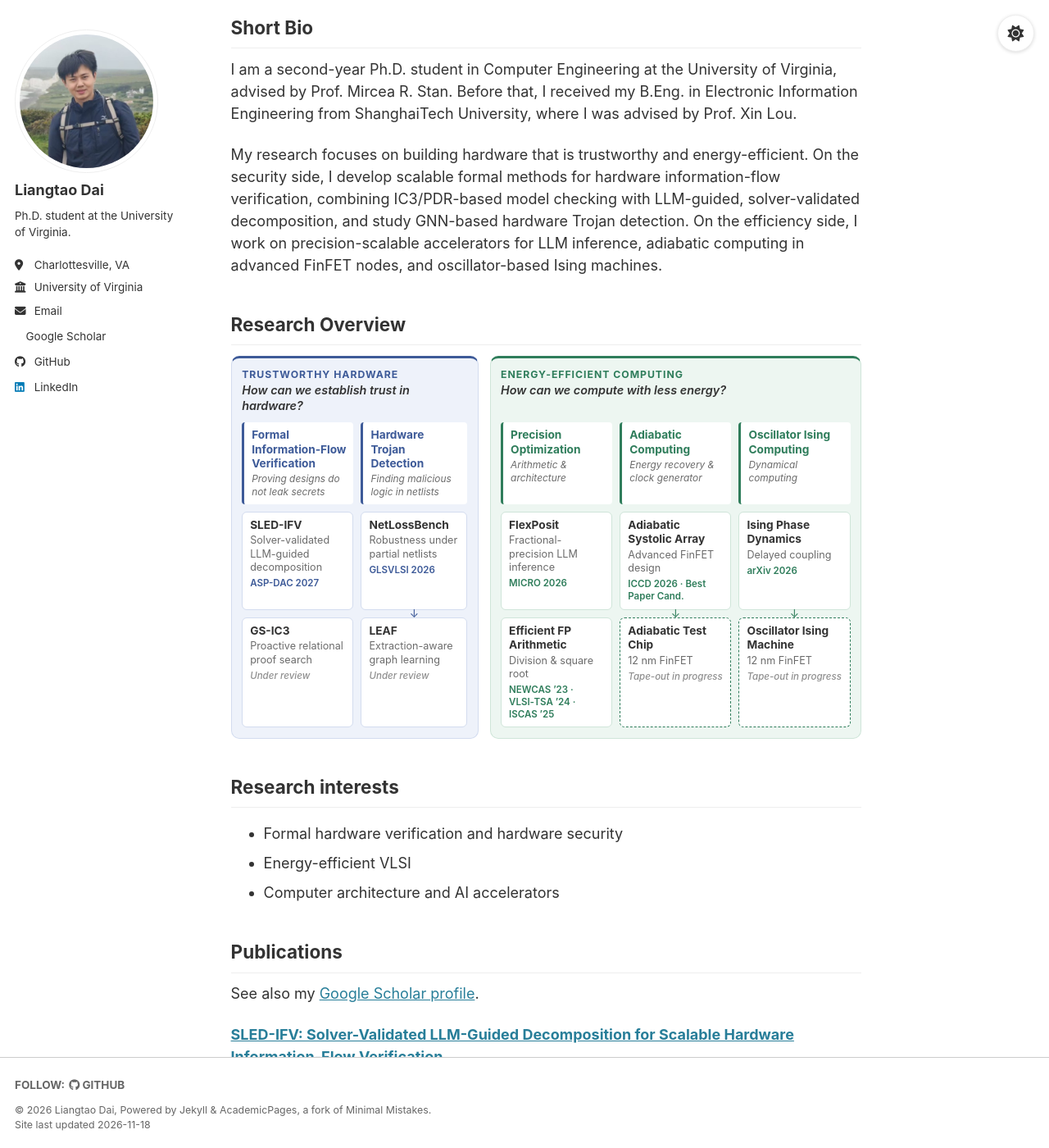
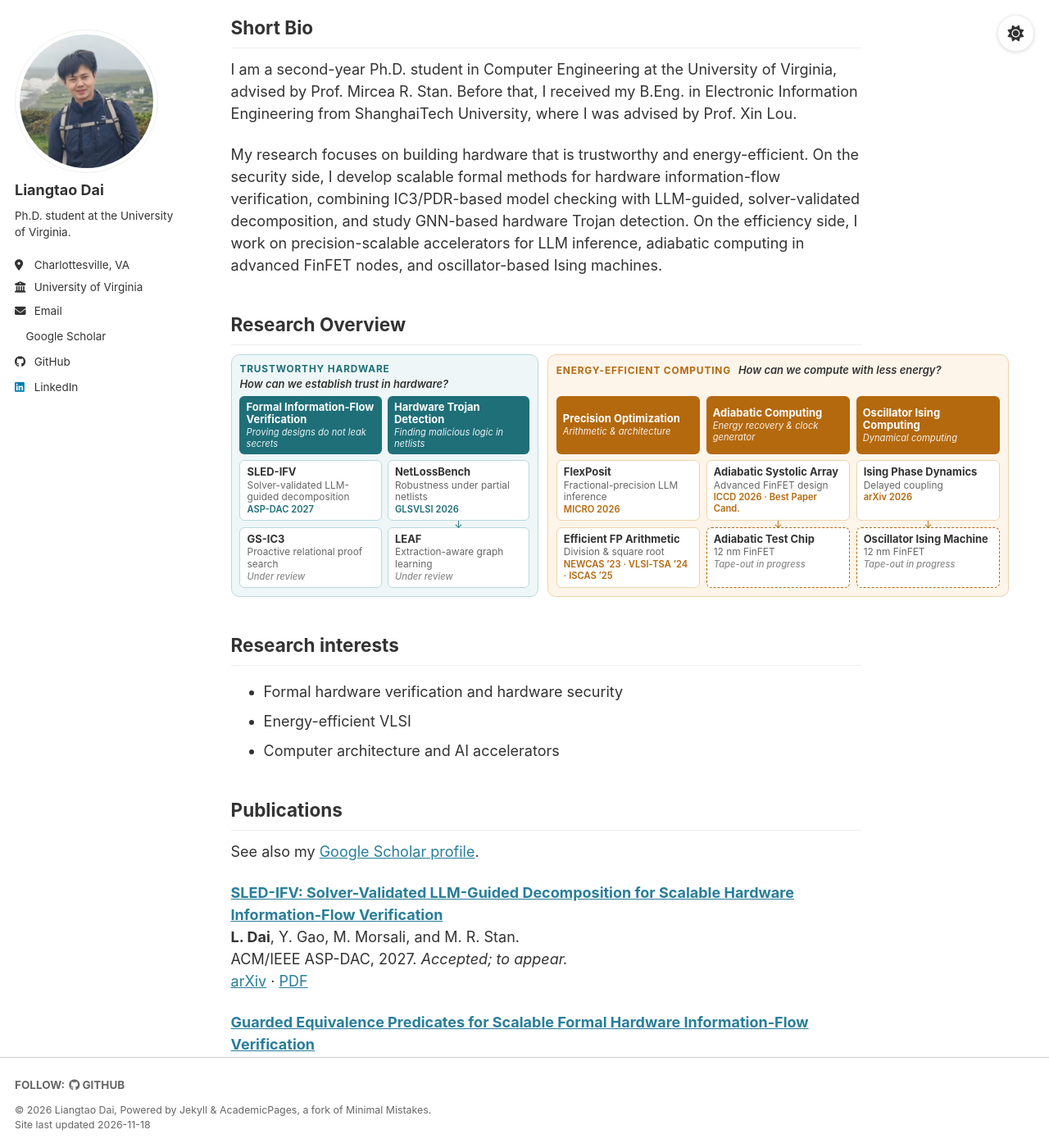
Before and after one commit to DDDDDlt/liangtaodai.github.io, a Jekyll site: the page built from _pages/about.md, in a window 1280 px wide and 1400 px high. Shown: the whole window at 82% size. Built offline with Jekyll 4.4.1, drawn with Linux system fonts in a browser that asks for light colours; a style sheet for code colours, icons or effects is not loaded.

Commit message:
Research map: restore teal/orange palette, wider and shorter layout
Co-Authored-By: Claude Opus 5.5 <noreply@anthropic.com>
Claude-Session: https://claude.ai/code/session_01DYLYe9C6TX8cesK9o1eyX8

```diff
--- a/assets/css/personal.css
+++ b/assets/css/personal.css
@@ -73,60 +73,63 @@ body { padding-top: 0; }
    Two areas side by side; each research theme is one column.
    ========================================================================== */
 .rmap {
-  --rm-trust: #3d5a98;  --rm-trust-tint: #eef2fa;  --rm-trust-line: #d3dcef;
-  --rm-energy: #2f7d5b; --rm-energy-tint: #edf6f1; --rm-energy-line: #cfe5d9;
-  --rm-card: #fff; --rm-muted: #6b6b6b; --rm-wip: #8f8f8f;
-  display: grid; grid-template-columns: 2fr 3fr; gap: 0.75rem;
-  margin: 1em 0 1.4em; font-size: 0.7rem; line-height: 1.3;
+  --rm-trust: #1f6f78;  --rm-trust-bg: #eef6f7;  --rm-trust-line: #b9d9dc;
+  --rm-energy: #b4690e; --rm-energy-bg: #fdf5ea; --rm-energy-line: #ecd3ae;
+  --rm-card: #fff; --rm-muted: #666; --rm-wip: #8a8a8a; --rm-on-theme: #fff;
+  display: grid; grid-template-columns: 2fr 3fr; gap: 0.6rem;
+  margin: 0.8em 0 1.2em; font-size: 0.66rem; line-height: 1.25;
 }
 :root[data-theme="dark"] .rmap {
-  --rm-trust: #8fa8e0;  --rm-trust-tint: #1a2030;  --rm-trust-line: #2c3650;
-  --rm-energy: #7cc7a2; --rm-energy-tint: #16231d; --rm-energy-line: #284034;
-  --rm-card: #1b1b1b; --rm-muted: #a8a8a8; --rm-wip: #8c8c8c;
+  --rm-trust: #5cc2cc;  --rm-trust-bg: #14262a;  --rm-trust-line: #24474c;
+  --rm-energy: #e8a54f; --rm-energy-bg: #2a2014; --rm-energy-line: #4d3a1f;
+  --rm-card: #1b1b1b; --rm-muted: #a8a8a8; --rm-wip: #8c8c8c; --rm-on-theme: #111;
 }
-.rmap-area { --c: var(--rm-trust); --tint: var(--rm-trust-tint); --ln: var(--rm-trust-line);
-  border: 1px solid var(--ln); border-top: 3px solid var(--c); border-radius: 10px;
-  background: var(--tint); padding: 0.7rem; display: flex; flex-direction: column; }
-.rmap-area--energy { --c: var(--rm-energy); --tint: var(--rm-energy-tint); --ln: var(--rm-energy-line); }
-.rmap-head { display: flex; flex-direction: column; gap: 0.1rem; margin-bottom: 0.6rem; }
-.rmap-label { color: var(--c); font-weight: 700; font-size: 0.68rem; letter-spacing: 0.08em; text-transform: uppercase; }
-.rmap-q { color: var(--global-text-color); font-style: italic; font-weight: 600; font-size: 0.8rem; }
+/* Use the empty space right of the text column on wide screens. */
+@media screen and (min-width: 1280px) {
+  .rmap { margin-right: -10rem; }
+}
+.rmap-area { --c: var(--rm-trust); --bg: var(--rm-trust-bg); --ln: var(--rm-trust-line);
+  border: 1px solid var(--ln); border-radius: 10px; background: var(--bg);
+  padding: 0.55rem; display: flex; flex-direction: column; gap: 0.4rem; }
+.rmap-area--energy { --c: var(--rm-energy); --bg: var(--rm-energy-bg); --ln: var(--rm-energy-line); }
+.rmap-head { display: flex; flex-wrap: wrap; align-items: baseline; gap: 0.1rem 0.5rem; }
+.rmap-label { color: var(--c); font-weight: 700; font-size: 0.66rem; letter-spacing: 0.07em; text-transform: uppercase; }
+.rmap-q { color: var(--global-text-color); font-style: italic; font-weight: 600; font-size: 0.72rem; }
 
-.rmap-cols { display: grid; grid-auto-flow: column; grid-auto-columns: 1fr; gap: 0.5rem; flex: 1; }
-.rmap-col { display: grid; gap: 0.5rem; align-content: start; }
-/* Line up headers, theme boxes and cards across both areas. */
-@supports (grid-template-rows: subgrid) {
-  .rmap { grid-template-rows: repeat(4, auto); row-gap: 0; }
-  .rmap-area { display: grid; grid-row: span 4; grid-template-rows: subgrid; row-gap: 0.5rem; }
-  .rmap-head { margin-bottom: 0.1rem; }
-  .rmap-cols { grid-row: span 3; grid-template-rows: subgrid; row-gap: 0.5rem; }
-  .rmap-col { grid-row: span 3; grid-template-rows: subgrid; }
-}
+.rmap-cols { display: grid; grid-auto-flow: column; grid-auto-columns: 1fr; gap: 0.4rem; flex: 1; }
+.rmap-col { display: grid; gap: 0.4rem; align-content: start; }
 
-.rmap-theme { display: flex; flex-direction: column; gap: 0.15rem;
-  border-left: 3px solid var(--c); border-radius: 4px; background: var(--rm-card);
-  padding: 0.4rem 0.5rem; }
-.rmap-theme strong { color: var(--c); font-size: 0.76rem; line-height: 1.25; }
-.rmap-theme span { color: var(--rm-muted); font-size: 0.66rem; font-style: italic; }
+.rmap-theme { display: flex; flex-direction: column; justify-content: center; gap: 0.05rem;
+  border-radius: 6px; background: var(--c); color: var(--rm-on-theme); padding: 0.3rem 0.45rem; }
+.rmap-theme strong { font-size: 0.72rem; line-height: 1.2; }
+.rmap-theme span { font-size: 0.62rem; font-style: italic; opacity: 0.9; }
 
-.rmap-card { position: relative; display: flex; flex-direction: column; gap: 0.1rem;
+.rmap-card { position: relative; display: flex; flex-direction: column; gap: 0.05rem;
   border: 1px solid var(--ln); border-radius: 6px; background: var(--rm-card);
-  padding: 0.4rem 0.5rem; color: var(--global-text-color); text-decoration: none; }
+  padding: 0.3rem 0.45rem; color: var(--global-text-color); text-decoration: none; }
 a.rmap-card, a.rmap-card:visited { color: var(--global-text-color); text-decoration: none; }
 a.rmap-card:hover { border-color: var(--c); box-shadow: 0 2px 6px rgba(0,0,0,0.08); }
-.rmap-card strong { font-size: 0.76rem; }
+.rmap-card strong { font-size: 0.72rem; }
 .rmap-card span { color: var(--rm-muted); }
-.rmap-card em { margin-top: 0.1rem; color: var(--c); font-style: normal; font-weight: 600; font-size: 0.64rem; }
+.rmap-card em { color: var(--c); font-style: normal; font-weight: 600; font-size: 0.62rem; }
 .rmap-card em.rmap-wip { color: var(--rm-wip); font-style: italic; font-weight: 500; }
 .rmap-card--chip { border-style: dashed; border-color: var(--c); }
 
 /* Arrow: this card follows from the one above it. */
-.rmap-next::before { content: "↓"; position: absolute; top: -0.62rem; left: 50%;
-  transform: translateX(-50%); color: var(--c); font-size: 0.75rem; line-height: 1; }
+.rmap-next::before { content: "↓"; position: absolute; top: -0.55rem; left: 50%;
+  transform: translateX(-50%); color: var(--c); font-size: 0.66rem; line-height: 1; }
+
+/* Line up headers, theme boxes and cards across both areas. */
+@supports (grid-template-rows: subgrid) {
+  .rmap { grid-template-rows: repeat(4, auto); row-gap: 0; }
+  .rmap-area { display: grid; grid-row: span 4; grid-template-rows: subgrid; row-gap: 0.4rem; }
+  .rmap-cols { grid-row: span 3; grid-template-rows: subgrid; row-gap: 0.4rem; }
+  .rmap-col { grid-row: span 3; grid-template-rows: subgrid; }
+}
 
 /* Narrower screens: stack the two areas; on phones, one column per area. */
 @media screen and (max-width: 1100px) {
-  .rmap { grid-template-columns: 1fr; grid-template-rows: none; row-gap: 0.75rem; font-size: 0.78rem; }
+  .rmap { grid-template-columns: 1fr; grid-template-rows: none; row-gap: 0.6rem; font-size: 0.74rem; }
   .rmap-area { grid-row: auto; grid-template-rows: none; }
   .rmap-cols { grid-row: auto; grid-template-rows: repeat(3, auto); }
 }
```
